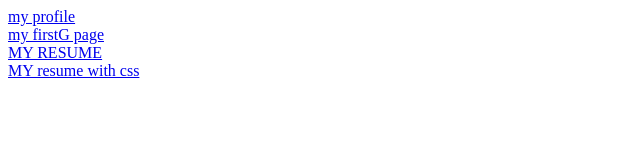
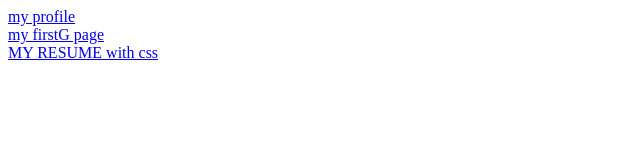
Before and after one commit to madhu1056/myfile, a plain HTML site: page index.html in a window 1280 px wide. Shown: the whole page, without its empty margins (0-640 px from the left). Drawn offline with Linux system fonts and the light colour scheme.

Commit message:
Update index.html

```diff
--- a/index.html
+++ b/index.html
@@ -3,7 +3,7 @@
   <body>
     <a href="https://madhu1056.github.io/myfile/profile.html">my profile</a><br/>
     <a href="https://madhu1056.github.io/myfile/myfirstGpage.html">my firstG page</a><br/>
-    <a href="https://madhu1056.github.io/myfile/my%20resume.html">MY RESUME</a><br/>
-    <a href="file:///C:/Users/madhu/Desktop/my%20resume.html">MY resume with css</a><br/>
+    <a href="https://madhu1056.github.io/myfile/my%20resume.html">MY RESUME with css</a><br/>
+
   </body>
 </html>
```
